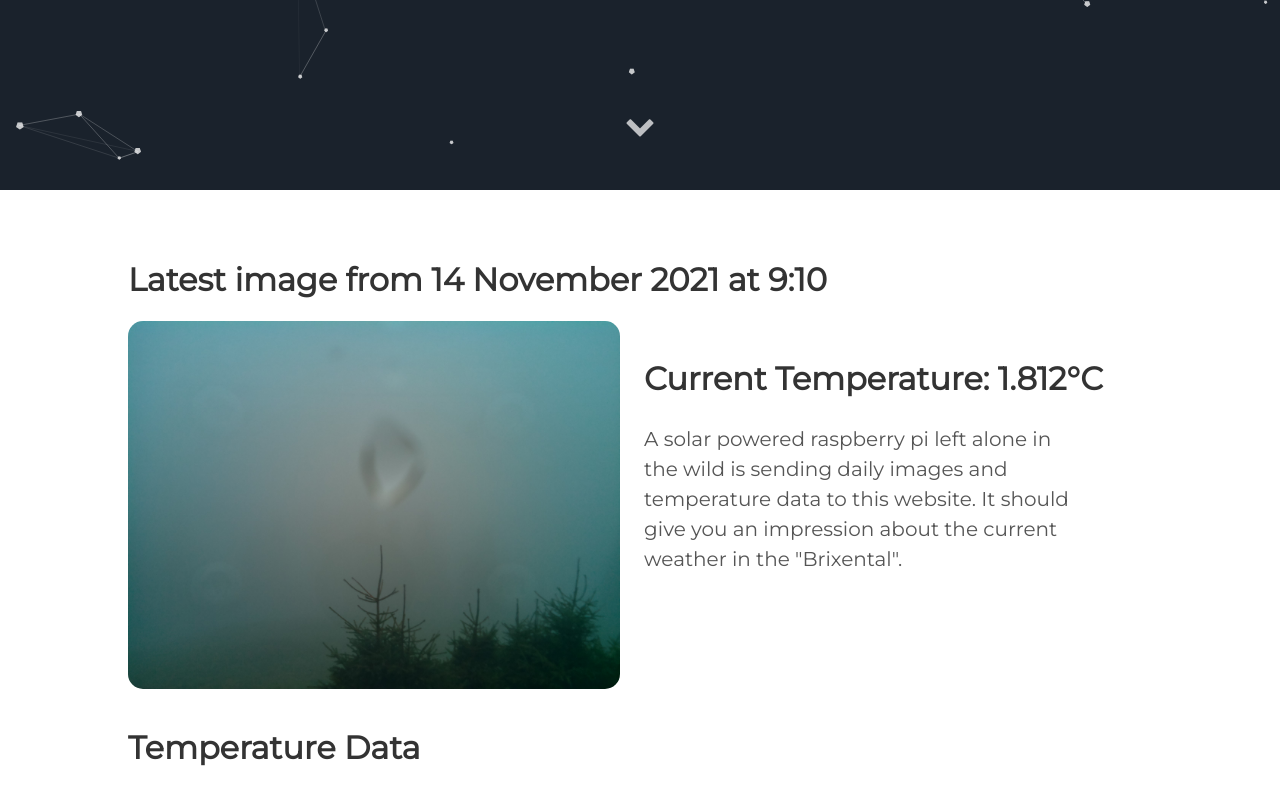
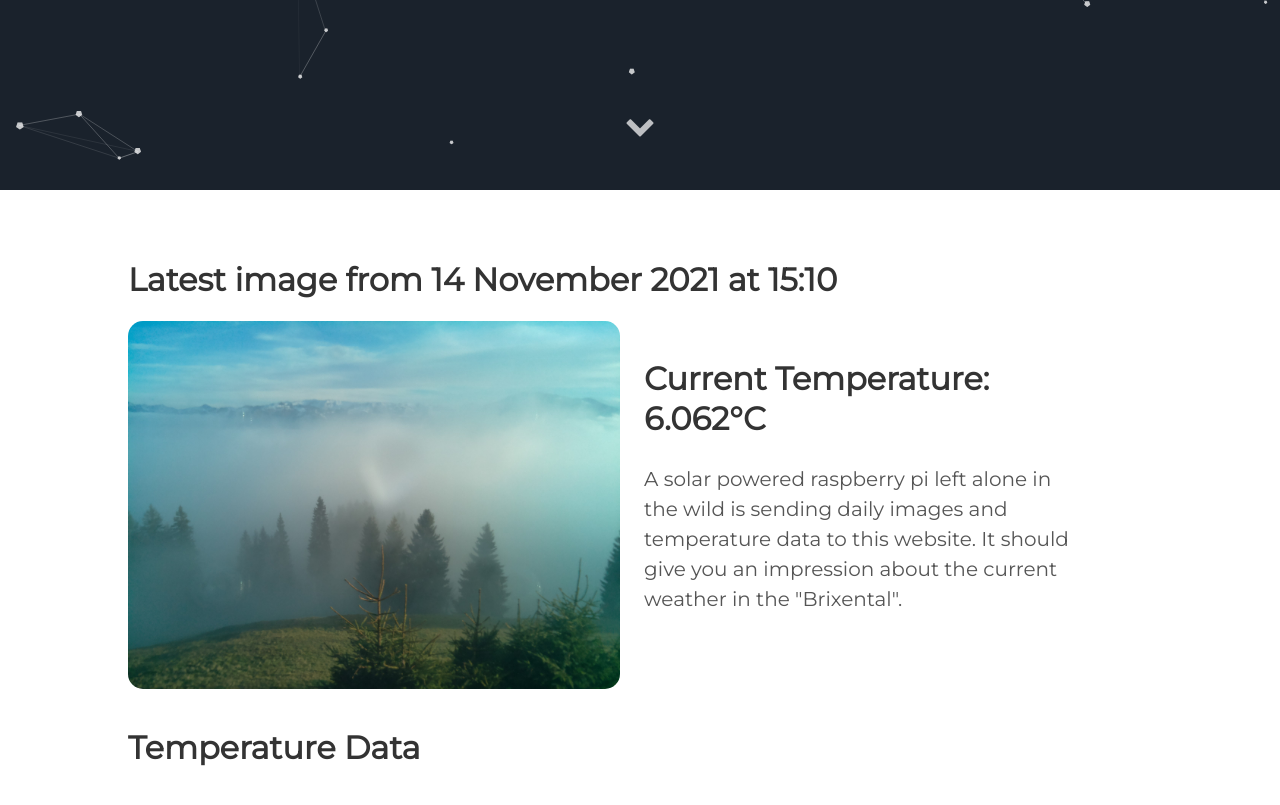
Before and after one commit to vektorious/vektorious.github.io, a Jekyll site: the page built from resources/huette.md, in a window 1280 px wide and 900 px high, scrolled down 710 px. Shown: the top 805 px of the window. Built offline with Jekyll 4.4.1, drawn with Linux system fonts in a browser that asks for light colours.

Commit message:
I'm a bot beep boop

```diff
--- a/resources/huette.md
+++ b/resources/huette.md
@@ -6,13 +6,13 @@ image: '/assets/img/'
 description: 'Live image from the Austrian alps'
 twitter_text: ' '
 ---
-## Latest image from 14 November 2021 at  9:10
+## Latest image from 14 November 2021 at 15:10
 <div class="huette">
   <div class="huette-image">
     <img src="{{ "/assets/img/huette.jpg" | prepend: site.baseurl }}">
   </div>
   <div class="huette-text">
-        <h2>Current Temperature: 1.812°C</h2>
+        <h2>Current Temperature: 6.062°C</h2>
         <p>A solar powered raspberry pi left alone in the wild is sending daily images and temperature data to this website. It should give you an impression about the current weather in the "Brixental".</p>
 
   </div>
```
Also changed, not shown: rpi-script/2021-11-14_150908.txt (renamed from rpi-script/2021-11-14_090909.txt, +6 -5 lines), rpi-script/huette.md (+2 -2 lines), assets/img/huette.jpg, assets/img/temp_plot.png, rpi-script/temp_plot.png, 1 other file.
